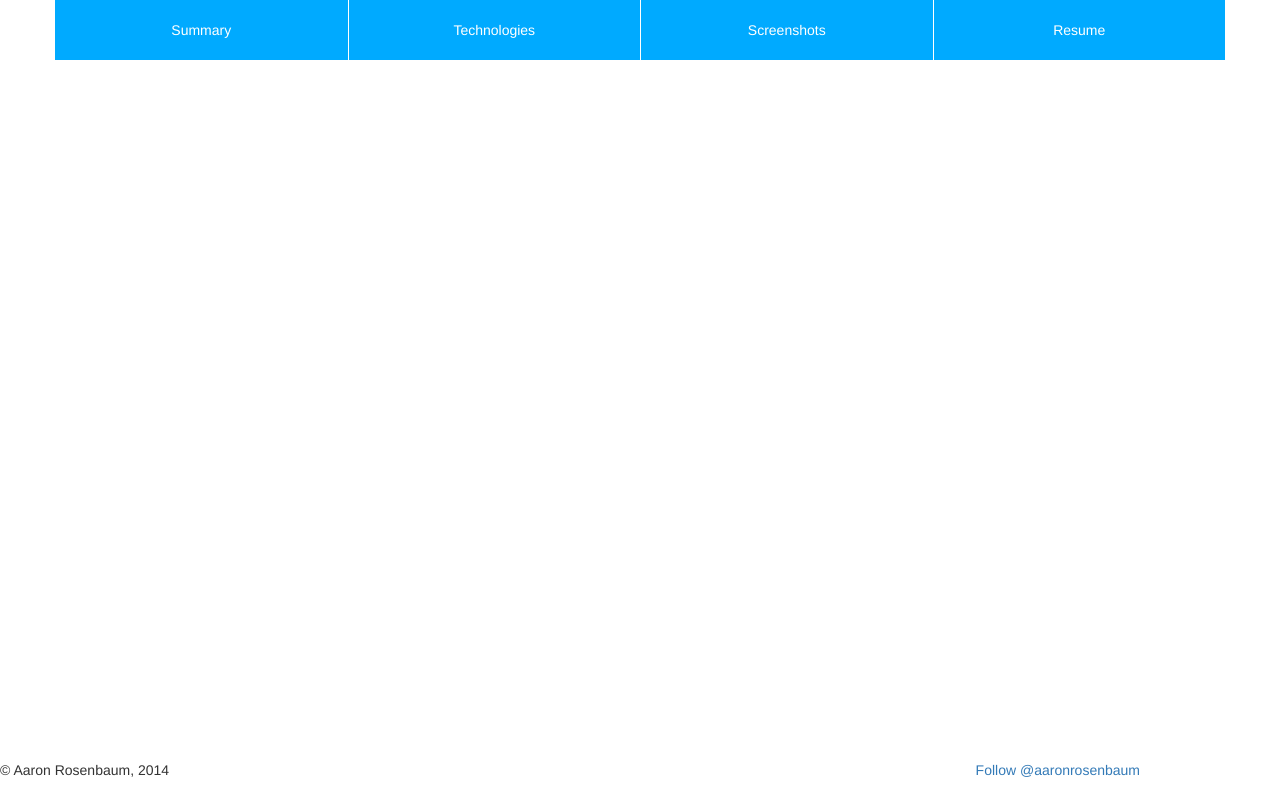
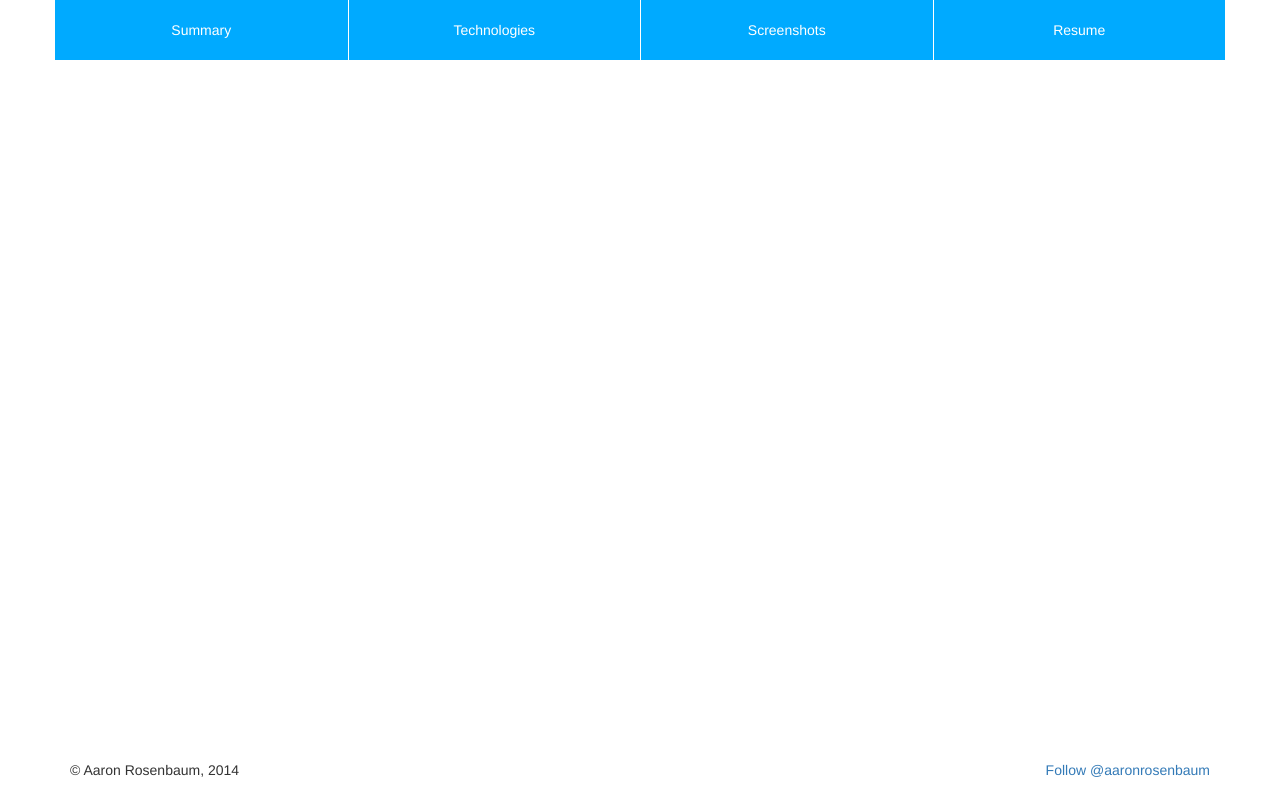
Before and after one commit to arosenb2/arosenb2.github.io, a plain HTML site: page index.html in a window 1280 px wide. Drawn offline with nearby package versions, Linux system fonts and the light colour scheme.

Commit message:
Update style.css

```diff
--- a/style.css
+++ b/style.css
@@ -35,7 +35,6 @@ body {
 }
 footer{
 	height:40px;
-	margin-left:-15px !important;
 }
 footer .col-sm-6:last-child{
 	text-align:right;
```
